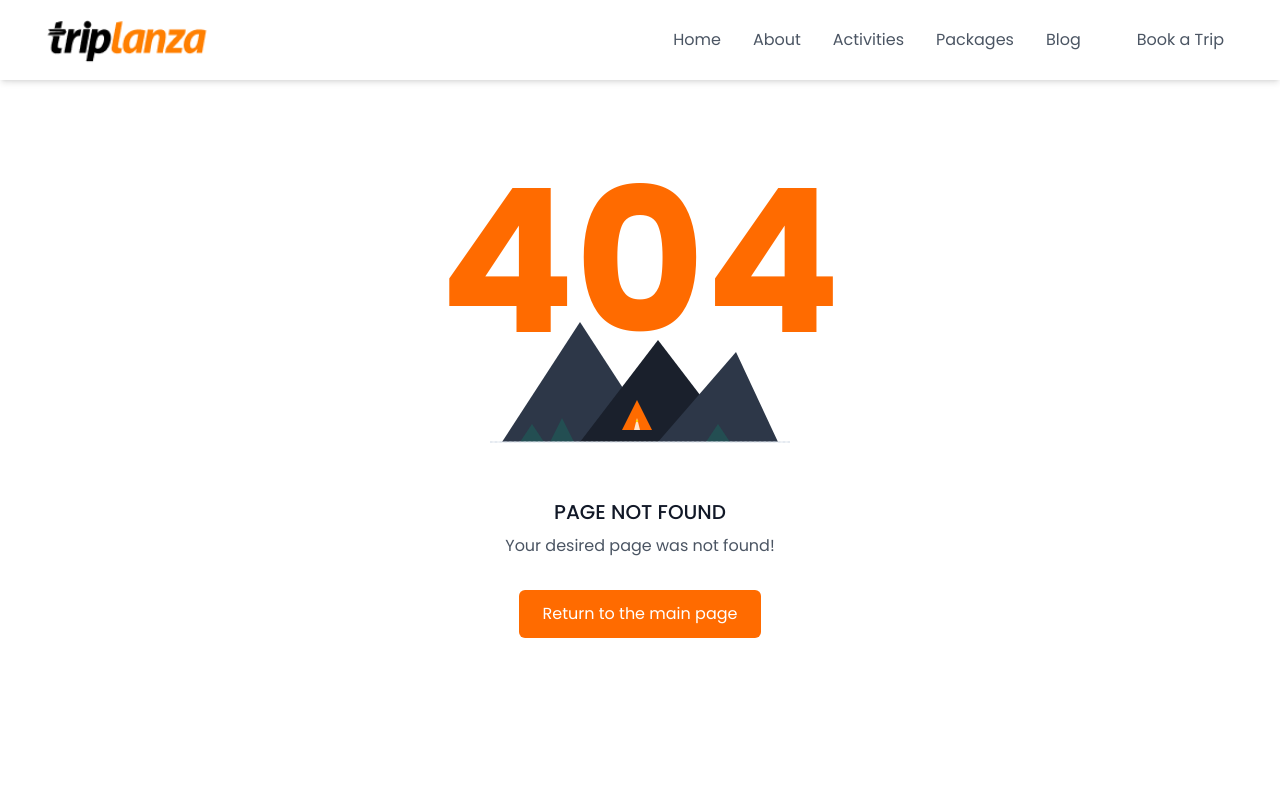
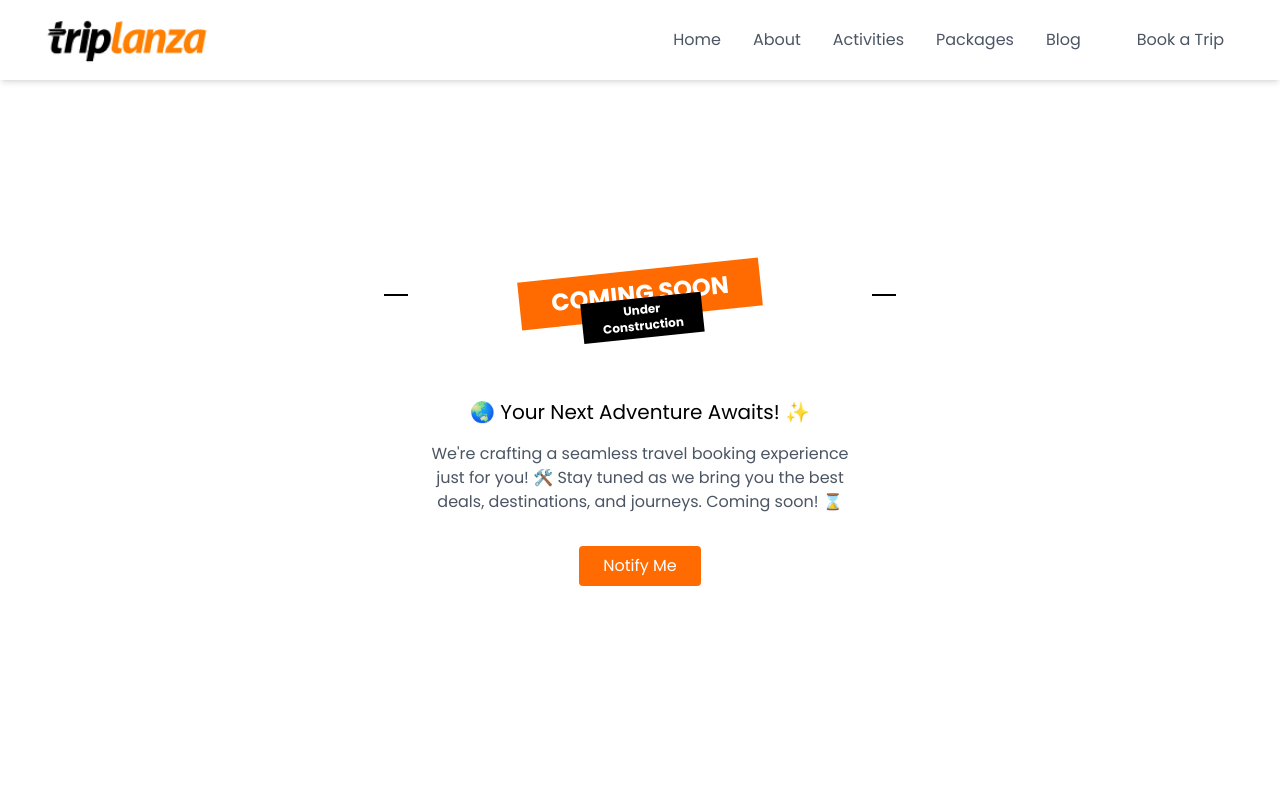
Before and after one commit to saurabh-anthwal/trip, a Next.js app: page /coming-soon in a window 1280 px wide. Before the commit this address had no page. Shown: the top 800 px of the page. Built offline with nearby package versions, Linux system fonts and the light colour scheme.

Commit message:
coming soon page created

```diff
--- /dev/null
+++ b/src/app/coming-soon/page.tsx
@@ -0,0 +1,40 @@
+import Image from 'next/image'
+import React from 'react'
+
+const ComingSoon = () => {
+  return (
+    <div className="min-h-screen flex items-center justify-center bg-white">
+      <div className="text-center">
+        {/* Coming Soon Banner */}
+        <div className="relative mb-6 p-14">
+          <div className="transform -rotate-6 bg-[#FF6B00] text-white text-2xl font-bold py-2 px-8 inline-block">
+            COMING SOON
+            <div className="absolute -bottom-5 left-1/2 transform -translate-x-1/2 bg-black text-xs py-1 px-3 text-white">
+              Under Construction
+            </div>
+          </div>
+          {/* Decorative Lines */}
+          <div className="absolute -left-8 top-1/2 w-6 h-[2px] bg-black"></div>
+          <div className="absolute -right-8 top-1/2 w-6 h-[2px] bg-black"></div>
+        </div>
+
+        {/* Main Text */}
+        <h1 className="text-xl mb-4 flex items-center justify-center text-black">
+          🌏 Your Next Adventure Awaits! ✨
+        </h1>
+
+        {/* Description */}
+        <p className="text-gray-600 mb-8 max-w-md mx-auto">
+          We&apos;re crafting a seamless travel booking experience just for you! 🛠️ Stay tuned as we bring you the best deals, destinations, and journeys. Coming soon! ⌛
+        </p>
+
+        {/* Notify Me Button */}
+        <button className="bg-[#FF6B00] text-white px-6 py-2 rounded hover:bg-[#FF8533] transition-colors">
+          Notify Me
+        </button>
+      </div>
+    </div>
+  )
+}
+
+export default ComingSoon
```
